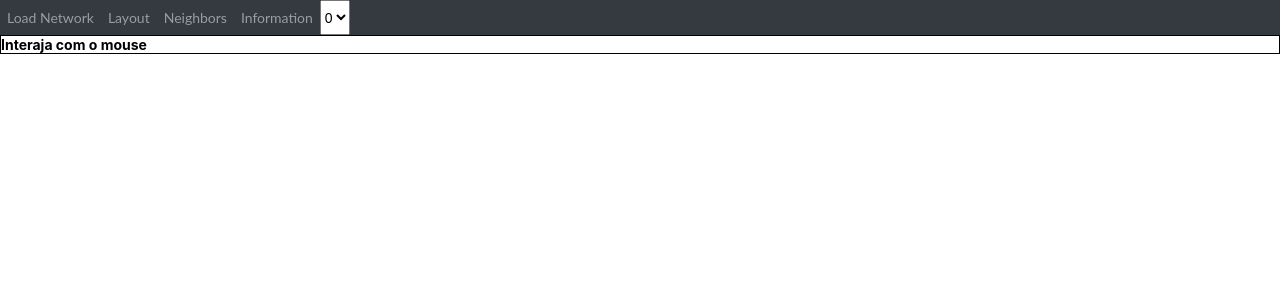
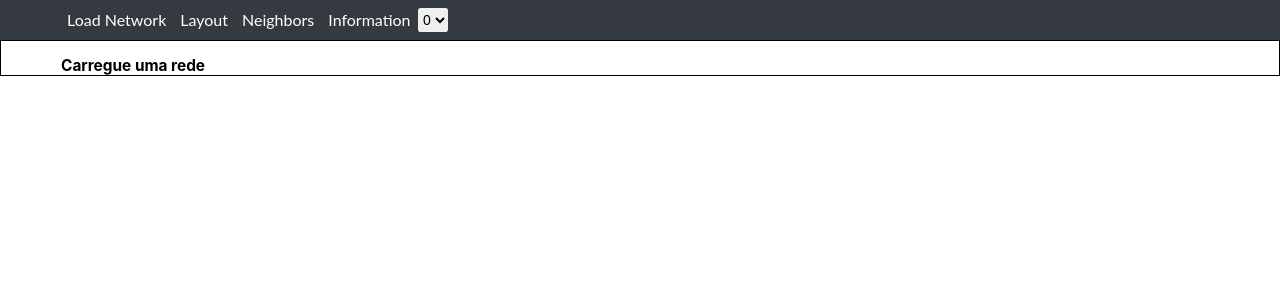
Before and after one commit to GuiSanches/mnv, a Next.js app: page / in a window 1280 px wide. Shown: the top 300 px of the page. Built offline with nearby package versions, Linux system fonts and the light colour scheme; no server answers.

Commit message:
Improve styles

```diff
--- a/src/Sections/Header/styles.ts
+++ b/src/Sections/Header/styles.ts
@@ -1,7 +1,7 @@
 import styled from 'styled-components';
 
 export const Container = styled.header`
-    height: 35px;
+    height: 40px;
     z-index: 2;
     color: white;
     padding: 0;
@@ -34,11 +34,13 @@ export const NavbarNav = styled.ul`
     display: flex;
     flex: 1;
     flex-direction: row;
-    padding-left: 0;
+    padding-left: 60px;
     margin-bottom: 0;
     margin-top: 0;
     list-style: none;
     justify-content: space-around;
+    align-items: center;
+    align-content: center;
 `
 
 export const NavItem = styled.li`
--- a/src/components/NavItem/styles.ts
+++ b/src/components/NavItem/styles.ts
@@ -5,14 +5,14 @@ export const NavItem = styled.li`
 `
 
 export const NavLink = styled.a`
-    color: rgba(255,255,255,.5);
+    color: #FFF;
     padding: .5rem 1rem;
     padding-right: .5rem;
     padding-left: .5rem;
     display: block;
     text-decoration: none;
     background-color: transparent;
-    font-size: 14px;
+    font-size: 16px;
     list-style: none;
 
     &:hover {
--- a/src/components/SelectNetwork/index.tsx
+++ b/src/components/SelectNetwork/index.tsx
@@ -9,6 +9,7 @@ import {
 } from "react";
 import NetworkHolder from "../../domain/entity/Network/models/NetworkHolder";
 import { NetworkCtx } from "../../presentation/util/NetworkCtx";
+import { Select } from "./styles";
 
 interface Props {}
 
@@ -55,9 +56,9 @@ const SelectNetwork: FC<Props> = () => {
   };
 
   return (
-    <select value={value} onChange={handleChange}>
+    <Select value={value} onChange={handleChange}>
       {options}
-    </select>
+    </Select>
   );
 };
 
--- /dev/null
+++ b/src/components/SelectNetwork/styles.ts
@@ -0,0 +1,7 @@
+import styled from "styled-components";
+
+export const Select = styled.select`
+    border: none;
+    padding: 0.2em 0.1em;
+    border-radius: 0.2em;
+`
--- a/src/presentation/view/ShowNetwork/index.tsx
+++ b/src/presentation/view/ShowNetwork/index.tsx
@@ -67,7 +67,7 @@ const ShowNetworkComponent: FC<Props> = ({ networkHolder, NetV }) => {
   return (
     <Container>
       <Canva ref={CanvaRef}>
-        {showNetworkViewModel && <h1>Interaja com o mouse</h1>}
+        {showNetworkViewModel && <h1>Carregue uma rede</h1>}
       </Canva>
     </Container>
   );
--- a/src/presentation/view/ShowNetwork/styles.ts
+++ b/src/presentation/view/ShowNetwork/styles.ts
@@ -18,4 +18,9 @@ export const Canva = styled.div`
     margin: 0;
     padding: 0;
     border: 1px solid black;
+
+    & h1 {
+        margin: 1em 0 0 60px;
+        font-size: 1.1em;
+    }
 `
```
